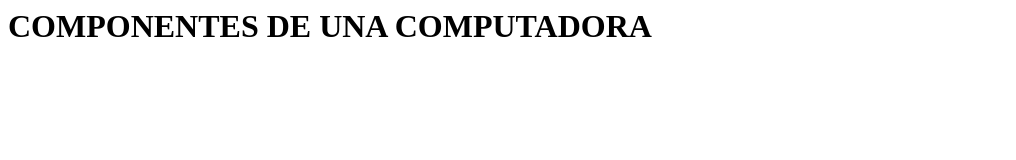
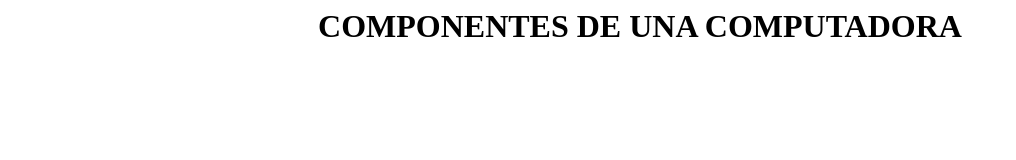
Before and after one commit to cristinainiesta2/P-gina-WEB, a plain HTML site: page index.html in a window 1280 px wide. Shown: the whole page, without its empty margins (0-1016 px from the left). Drawn offline with Linux system fonts and the light colour scheme.

Commit message:
Prueba03

```diff
--- a/index.html
+++ b/index.html
@@ -5,7 +5,7 @@
 </head>
 <body>
 
-<h1>COMPONENTES DE UNA COMPUTADORA</h1>
+<center><h1>COMPONENTES DE UNA COMPUTADORA</h1></center>
 
 
 </body>
```
